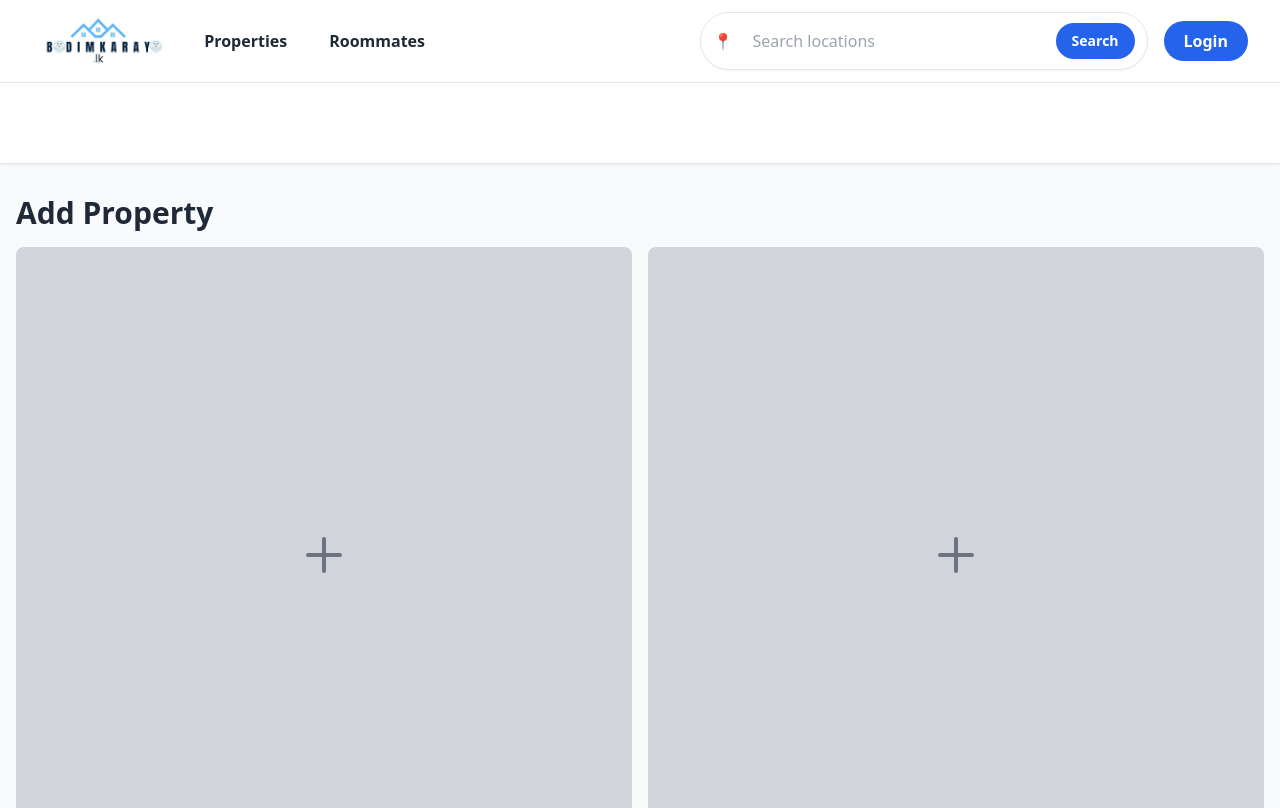
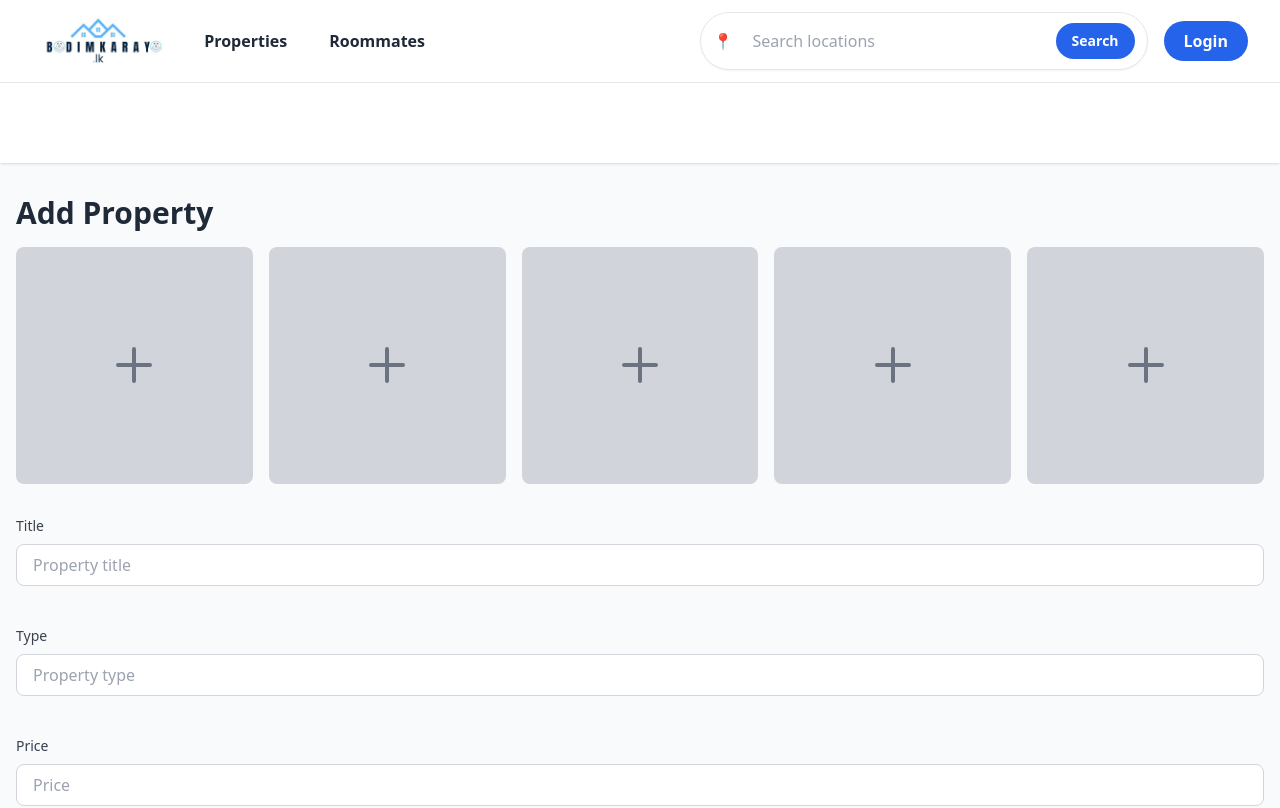
Before and after one commit to Gimhanihangawaththa/Bodimkarayo.lk, a React (Vite) app in the folder frontend/: page /add-property in a window 1280 px wide. Shown: the top 808 px of the page. Built offline with nearby package versions, Linux system fonts and the light colour scheme; no server answers.

Commit message:
header changed

```diff
--- a/frontend/src/components/Header.jsx
+++ b/frontend/src/components/Header.jsx
@@ -59,9 +59,13 @@ export default function Header() {
               <Link to="/profile" className="text-gray-600 hover:text-blue-600 font-semibold transition">
                 My Profile
               </Link>
-              <div className="h-10 w-10 rounded-full bg-gray-300 flex items-center justify-center text-gray-600 font-semibold cursor-pointer hover:bg-gray-400 transition">
-                {user && user.username ? user.username.charAt(0).toUpperCase() : '👤'}
-              </div>
+              <Link to="/profile" className="h-10 w-10 rounded-full bg-gray-300 flex items-center justify-center text-gray-600 font-semibold cursor-pointer hover:bg-gray-400 transition overflow-hidden">
+                {user && user.profilePictureUrl ? (
+                  <img src={user.profilePictureUrl} alt="Profile" className="h-full w-full object-cover" />
+                ) : (
+                  <span>{user && user.fullName ? user.fullName.charAt(0).toUpperCase() : '👤'}</span>
+                )}
+              </Link>
               <button onClick={handleLogout} className="text-gray-600 hover:text-red-600 font-semibold transition">
                 Logout
               </button>
--- a/frontend/src/components/ImageUploadBox.jsx
+++ b/frontend/src/components/ImageUploadBox.jsx
@@ -2,7 +2,7 @@ export function ImageUploadBox({ onClick, previewSrc }) {
   return (
     <div
       onClick={onClick}
-      className="w-full aspect-square min-h-[130px] bg-gray-300 rounded-lg flex items-center justify-center cursor-pointer hover:bg-gray-400 transition overflow-hidden relative"
+      className="w-full h-full min-h-[130px] bg-gray-300 rounded-lg flex items-center justify-center cursor-pointer hover:bg-gray-400 transition overflow-hidden relative"
     >
       {previewSrc ? (
         <img
--- a/frontend/src/pages/AddProperty.jsx
+++ b/frontend/src/pages/AddProperty.jsx
@@ -371,6 +371,27 @@ export default function AddProperty() {
     }
   };
 
+  const renderImageTile = (idx, tileClassName) => (
+    <div key={idx} className={tileClassName}>
+      <ImageUploadBox
+        onClick={() => handleImageClick(idx)}
+        previewSrc={imagePreviews[idx]}
+      />
+      {imagePreviews[idx] && (
+        <button
+          type="button"
+          onClick={(e) => {
+            e.stopPropagation();
+            handleRemoveImage(idx);
+          }}
+          className="absolute top-2 right-2 bg-white text-gray-700 text-xs px-2 py-1 rounded hover:bg-gray-100 border"
+        >
+          Remove
+        </button>
+      )}
+    </div>
+  );
+
   return (
     <div className="min-h-screen bg-gray-50">
       {/* Header - to be implemented by another developer */}
@@ -395,29 +416,10 @@ export default function AddProperty() {
         <form onSubmit={handleSubmit} className="w-full lg:w-[80%] mx-auto px-4 py-8">
           {/* Image Upload Section */}
           <FormSection title={isEditMode ? "Edit Property" : "Add Property"} isMainTitle={true}>
-            <div className="grid grid-cols-2 md:grid-cols-5 gap-4">
-              {[0, 1, 2, 3, 4].map((idx) => (
-                <div key={idx} className="relative">
-                  <ImageUploadBox
-                    onClick={() => handleImageClick(idx)}
-                    previewSrc={imagePreviews[idx]}
-                  />
-                  {imagePreviews[idx] && (
-                    <button
-                      type="button"
-                      onClick={(e) => {
-                        e.stopPropagation();
-                        handleRemoveImage(idx);
-                      }}
-                      className="absolute top-2 right-2 bg-white text-gray-700 text-xs px-2 py-1 rounded hover:bg-gray-100 border"
-                    >
-                      Remove
-                    </button>
-                  )}
-                </div>
-            ))}
-          </div>
-        </FormSection>
+            <div className="flex gap-4 overflow-x-auto">
+              {[0, 1, 2, 3, 4].map((idx) => renderImageTile(idx, "relative aspect-square flex-1 min-w-[150px]"))}
+            </div>
+          </FormSection>
 
         {/* Basic Information */}
         <FormSection>
--- a/frontend/src/pages/PropertyView.jsx
+++ b/frontend/src/pages/PropertyView.jsx
@@ -299,7 +299,6 @@ export default function PropertyView() {
             <div className="w-full max-w-sm rounded-2xl border border-white/20 bg-white/10 p-6 backdrop-blur">
               <p className="text-sm uppercase tracking-[0.2em] text-slate-200">Monthly rent</p>
               <p className="mt-2 text-4xl font-bold text-white">Rs {property.price}</p>
-              <p className="mt-1 text-sm text-slate-300">/{property.priceRange}</p>
               <div className="mt-5 space-y-3">
                 <button
                   type="button"
```
